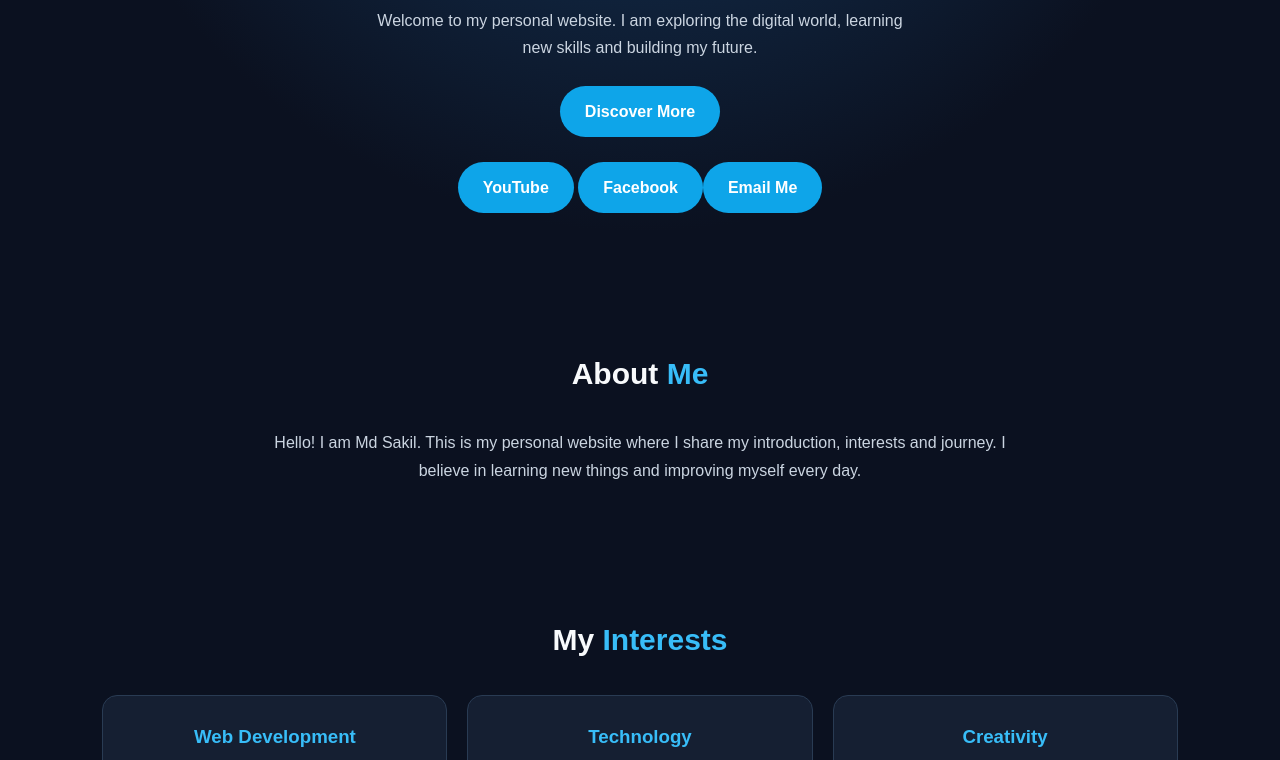
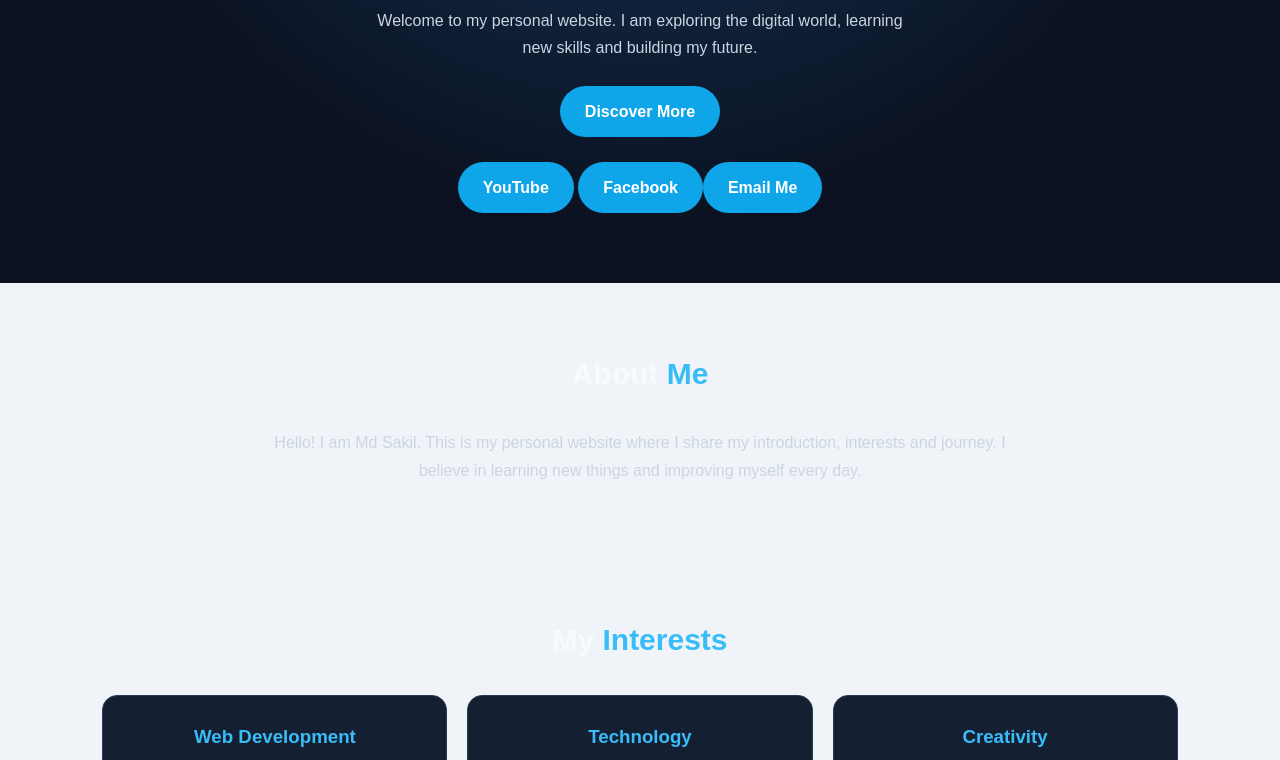
Before and after one commit to sakilahmed89/my-personal-website, a plain HTML site: page index.html in a window 1280 px wide. Shown: the part 441-1201 px from the top of the page. Drawn offline with Linux system fonts and the light colour scheme.

Commit message:
Change background color from dark to light

```diff
--- a/index.html
+++ b/index.html
@@ -22,7 +22,7 @@
 }
 body {
   font-family: Arial, sans-serif;
-  background: #0b1120;
+  background: #f0f4f8;
   color: #f8fafc;
   line-height: 1.7;
 }
```
